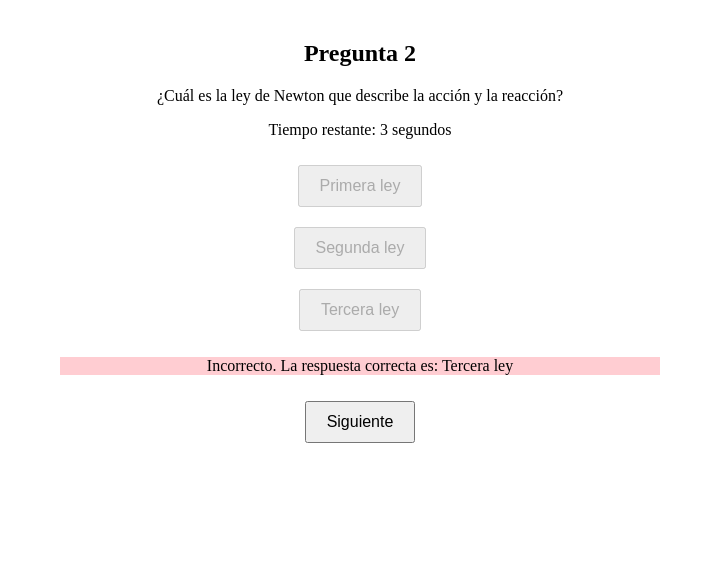
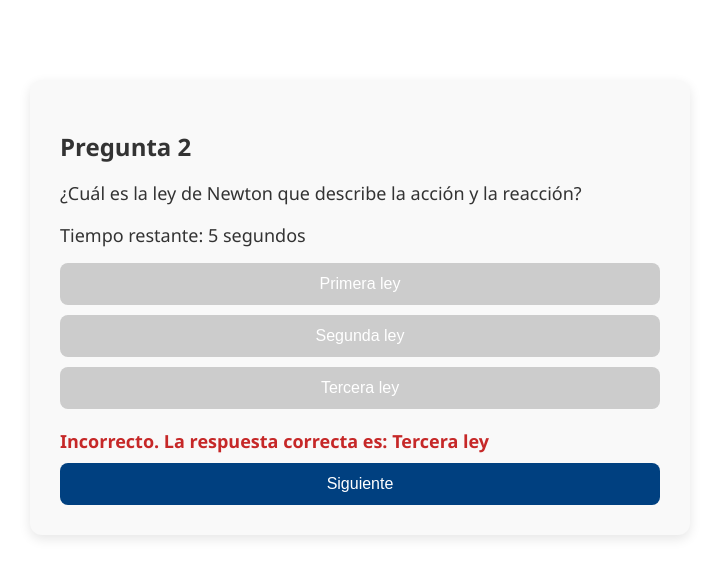
Before and after one commit to CristhianBravo865/Lab09---Angular, an Angular app in the folder science-quiz/: page /question/1 in a window 1280 px wide. Both pictures are taken after a click on the button "Primera ley". Shown: the top 578 px of the page, without its empty margins (280-999 px from the left). Built offline with nearby package versions, Linux system fonts and the light colour scheme.

Commit message:
Ejercicios Resueltos: Mejorar estilos y estructura de componentes Home, Question y Results

```diff
--- a/science-quiz/src/app/home/home.css
+++ b/science-quiz/src/app/home/home.css
@@ -1,10 +1,36 @@
 .home-container {
+  display: flex;
+  flex-direction: column;
+  align-items: center;
+  justify-content: center;
+  height: 90vh;
+  font-family: 'Segoe UI', sans-serif;
+  background: linear-gradient(to right, #e0f7fa, #ffffff);
+  color: #00334d;
   text-align: center;
-  margin-top: 100px;
 }
 
-button {
+.home-container h1 {
+  font-size: 36px;
+  margin-bottom: 20px;
+}
+
+.home-container p {
+  font-size: 20px;
+  margin-bottom: 30px;
+}
+
+.home-container button {
+  padding: 14px 28px;
   font-size: 18px;
-  padding: 10px 20px;
+  background-color: #004080;
+  color: white;
+  border: none;
+  border-radius: 10px;
   cursor: pointer;
+  transition: background-color 0.3s ease;
 }
+
+.home-container button:hover {
+  background-color: #0059b3;
+}
--- a/science-quiz/src/app/question/question.css
+++ b/science-quiz/src/app/question/question.css
@@ -1,25 +1,65 @@
 .question-container {
   max-width: 600px;
-  margin: 40px auto;
-  text-align: center;
+  margin: 80px auto;
+  padding: 30px;
+  background-color: #f9f9f9;
+  border-radius: 12px;
+  box-shadow: 0 4px 12px rgba(0, 0, 0, 0.1);
+  font-family: 'Segoe UI', sans-serif;
+  color: #333;
 }
 
-ul {
+.question-container h2 {
+  font-size: 24px;
+  margin-bottom: 15px;
+}
+
+.question-container p {
+  font-size: 18px;
+  margin-bottom: 10px;
+}
+
+.question-container ul {
   list-style: none;
   padding: 0;
+  margin-bottom: 20px;
 }
 
-button {
-  margin: 10px;
-  padding: 10px 20px;
+.question-container li {
+  margin-bottom: 10px;
+}
+
+.question-container button {
+  width: 100%;
+  padding: 12px;
   font-size: 16px;
+  background-color: #004080;
+  color: white;
+  border: none;
+  border-radius: 8px;
   cursor: pointer;
+  transition: background-color 0.3s ease;
+}
+
+.question-container button:hover:not([disabled]) {
+  background-color: #0059b3;
+}
+
+.question-container button[disabled] {
+  background-color: #ccc;
+  cursor: not-allowed;
 }
 
 .correct {
-  background-color: #c8e6c9;
+  color: #0a7d00;
+  font-weight: bold;
 }
 
 .incorrect {
-  background-color: #ffcdd2;
+  color: #c62828;
+  font-weight: bold;
 }
+
+.question-container .next-button {
+  margin-top: 20px;
+}
--- a/science-quiz/src/app/question/question.html
+++ b/science-quiz/src/app/question/question.html
@@ -12,8 +12,11 @@
 
   <div *ngIf="showFeedback">
     <p *ngIf="isCorrect()" class="correct">¡Correcto!</p>
-    <p *ngIf="!isCorrect()" class="incorrect">
+    <p *ngIf="!isCorrect() && !timeExpired && selectedAnswer" class="incorrect">
       Incorrecto. La respuesta correcta es: {{ question.correctAnswer }}
+    </p>
+    <p *ngIf="timeExpired && !selectedAnswer" class="incorrect">
+      ⏰ Se te acabó el tiempo. La respuesta correcta era: {{ question.correctAnswer }}
     </p>
     <button (click)="nextQuestion()">Siguiente</button>
   </div>
--- a/science-quiz/src/app/question/question.ts
+++ b/science-quiz/src/app/question/question.ts
@@ -19,13 +19,13 @@ export class QuestionComponent {
   timer: number = 10;
   intervalId: any;
   timeExpired: boolean = false;
+  answered: boolean = false;
 
   constructor(
     private cdRef: ChangeDetectorRef,
     private route: ActivatedRoute,
     private router: Router,
     private questionService: QuestionService
-
   ) {
     this.route.paramMap.subscribe(params => {
       const id = params.get('id');
@@ -41,12 +41,16 @@ export class QuestionComponent {
         }
       }
     });
-
   }
 
   selectAnswer(answer: string) {
+    if (this.answered) return;
+
+    this.clearTimer();
+
     this.selectedAnswer = answer;
     this.showFeedback = true;
+    this.answered = true;
 
     if (this.isCorrect()) {
       this.questionService.incrementScore();
@@ -68,6 +72,7 @@ export class QuestionComponent {
     this.selectedAnswer = '';
     this.showFeedback = false;
     this.timeExpired = false;
+    this.answered = false;
   }
 
   startTimer() {
@@ -76,17 +81,20 @@ export class QuestionComponent {
 
     this.intervalId = setInterval(() => {
       this.timer--;
-
       this.cdRef.detectChanges();
 
       if (this.timer === 0) {
+        alert('Se te acabó el tiempo.');
         this.timeExpired = true;
+        this.answered = true;
+        this.selectedAnswer = '';
+        this.showFeedback = true;
         clearInterval(this.intervalId);
-        this.showFeedback = true;
+        this.cdRef.detectChanges();
       }
+
     }, 1000);
   }
-
 
   clearTimer() {
     clearInterval(this.intervalId);
--- a/science-quiz/src/app/results/results.css
+++ b/science-quiz/src/app/results/results.css
@@ -1,10 +1,36 @@
 .results-container {
+  max-width: 600px;
+  margin: 100px auto;
+  padding: 30px;
+  background-color: #f3f6fb;
+  border-radius: 12px;
+  box-shadow: 0 4px 10px rgba(0, 0, 0, 0.1);
+  font-family: 'Segoe UI', sans-serif;
   text-align: center;
-  margin-top: 100px;
+  color: #2c3e50;
 }
 
-button {
-  font-size: 16px;
-  padding: 10px 20px;
+.results-container h2 {
+  font-size: 30px;
+  margin-bottom: 15px;
+}
+
+.results-container p {
+  font-size: 20px;
+  margin-bottom: 25px;
+}
+
+.results-container button {
+  padding: 12px 24px;
+  font-size: 18px;
+  background-color: #004080;
+  color: white;
+  border: none;
+  border-radius: 10px;
   cursor: pointer;
+  transition: background-color 0.3s ease;
 }
+
+.results-container button:hover {
+  background-color: #0059b3;
+}
```
